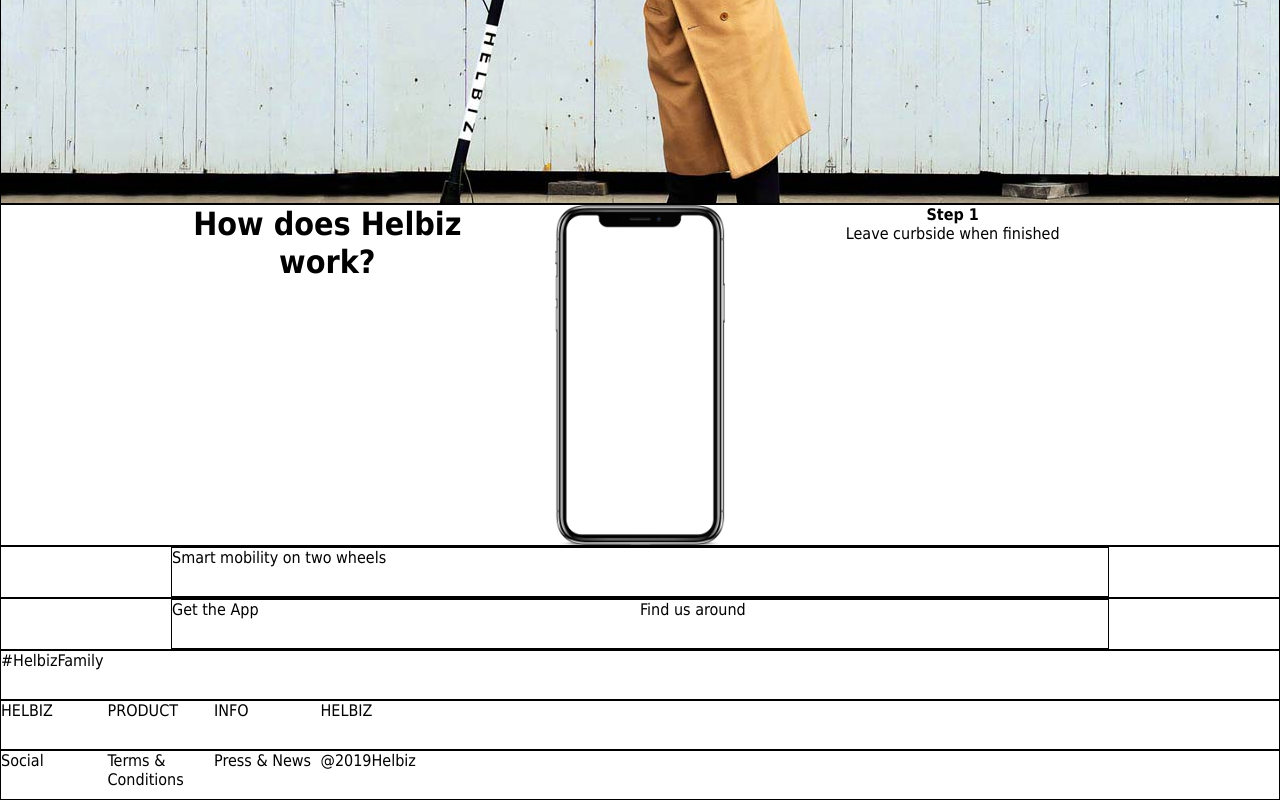
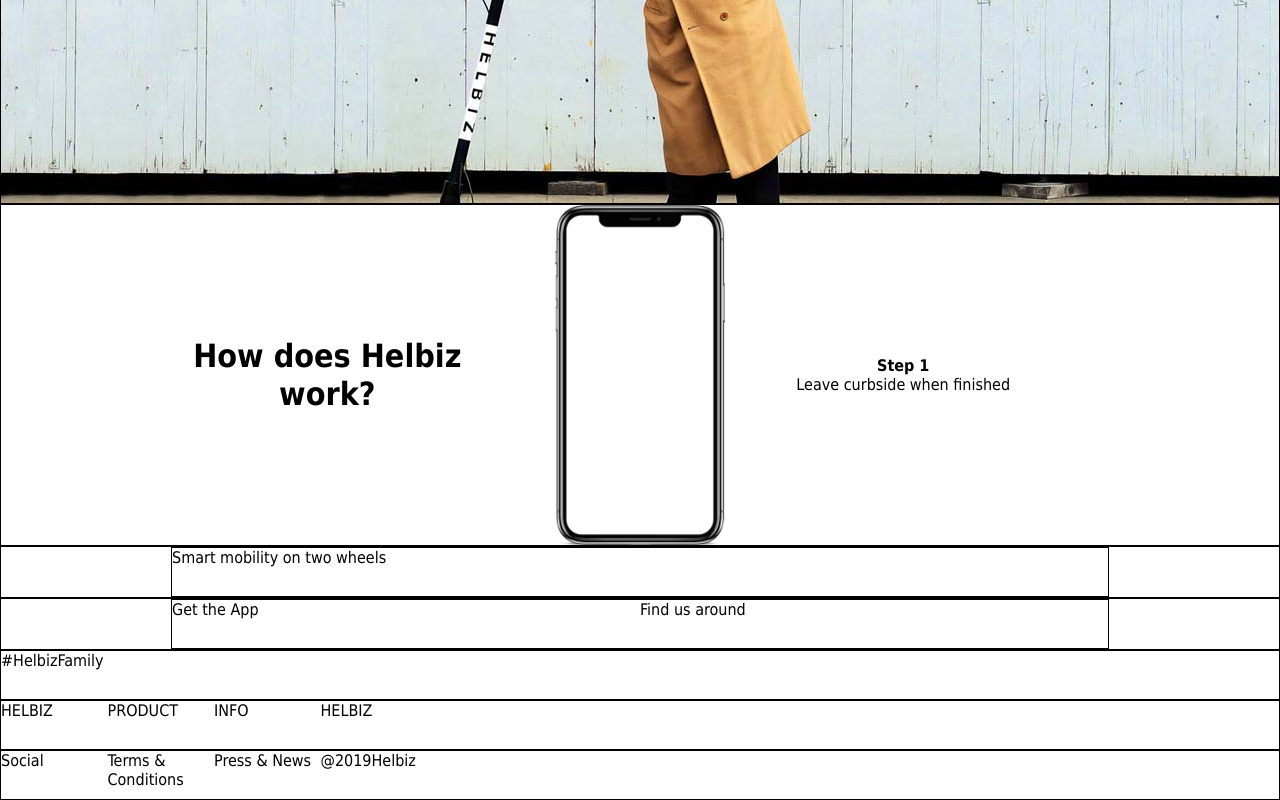
Before and after one commit to EmanuelRista/html-css-helbiz, a plain HTML site: page index.html in a window 1280 px wide. Shown: the part 1549-2349 px from the top of the page. Drawn offline with Linux system fonts and the light colour scheme.

Commit message:
Vertical Align

```diff
--- a/12bool.css
+++ b/12bool.css
@@ -82,4 +82,5 @@
 /* WARNING: questo "*" indica "tutti gli elementi che hanno una classe che contiene col-" */
 [class*="col-"] {
   float: left;
+  position: relative;
 }
--- a/index.html
+++ b/index.html
@@ -77,14 +77,18 @@
   <div class="container debug"> <!-- 4.5 -->
     <div class="containersmall text-center">
       <div class="col-4 height340">
-        <h1>How does Helbiz work?<h1>
+        <div class="valign">
+          <h1>How does Helbiz work?<h1>
+        </div>
         </div>
         <div class="col-4 height340">
           <img class="height340" src="img/phone.png" alt="">
         </div>
         <div class="col-4 height340">
-          <p><b>Step 1</b></p>
-          <p>Leave curbside when finished</p>
+          <div class="valign">
+            <p><b>Step 1</b></p>
+            <p>Leave curbside when finished</p>
+          </div>
         </div>
       </div>
     </div>
--- a/style.css
+++ b/style.css
@@ -69,3 +69,10 @@
 .middle {
   vertical-align: middle;
 }
+
+
+.valign {
+  position: absolute;
+  top: 50%;
+  transform: translateY(-50%);
+}
```
